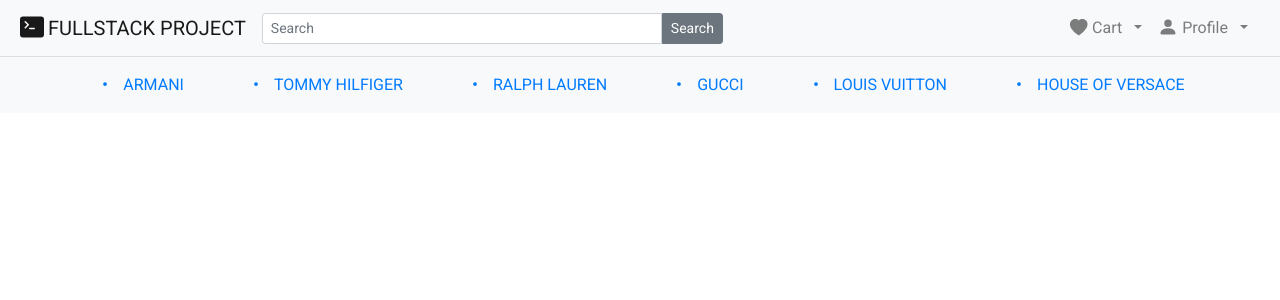
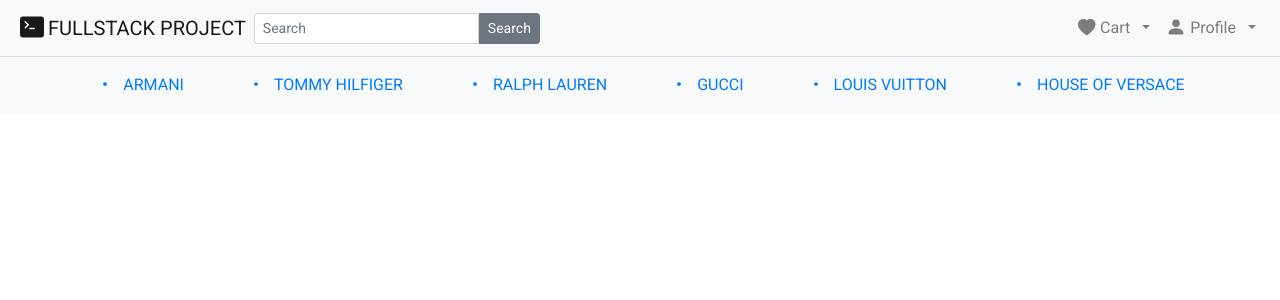
Before and after one commit to yestellar/fullstack_lab, a Vue app: page / in a window 1280 px wide. Shown: the top 300 px of the page. Built offline with nearby package versions, Linux system fonts and the light colour scheme.

Commit message:
Header commponent paddings fixed

```diff
--- a/src/components/Menu.vue
+++ b/src/components/Menu.vue
@@ -6,7 +6,7 @@
             <button type="button" class="menu__button p-1" @click="openHideMenu()">menu <b-icon icon="chevron-down"></b-icon></button>
             <b-nav class="m-auto">
               <div id="cols_container" class="menu__cols-container">
-                <b-row cols="1">
+                <b-row cols="1" class="pt-1 pt-md-0">
                   <b-col col md="4" xl="auto">
                     <b-nav-item href="#" class="menu__menu-item" secondary><b-icon class="mr-2" icon="dot" ></b-icon>ARMANI</b-nav-item>
                   </b-col>
--- a/src/components/Navbar.vue
+++ b/src/components/Navbar.vue
@@ -1,21 +1,21 @@
 <template lang="html">
   <div id="navbar">
-    <b-navbar toggleable="lg" type="light" variant="light">
+    <b-navbar toggleable="lg" type="light" variant="light" class="header">
 
-      <b-navbar-brand href="#" class="ml-1"><b-icon icon="terminal-fill" font-scale="1.2" class="mr-1"></b-icon>{{ projectName }}</b-navbar-brand>
+      <b-navbar-brand href="#" class="ml-1 mr-0 mr-lg-2"><b-icon icon="terminal-fill" font-scale="1.2" class="mr-1"></b-icon>{{ projectName }}</b-navbar-brand>
 
       <b-navbar-toggle target="nav-collapse"></b-navbar-toggle>
 
       <b-collapse id="nav-collapse" is-nav>
         <!-- Right aligned nav items -->
-        <b-navbar-nav class="mr-auto">
-          <b-nav-form class="pv-2">
-            <b-form-input size="sm" style="border-top-right-radius: 0px; border-bottom-right-radius: 0px; width: 400px" placeholder="Search"></b-form-input>
-            <b-button size="sm" style="border-top-left-radius: 0px; border-bottom-left-radius: 0px;" type="submit">Search</b-button>
-          </b-nav-form>
-        </b-navbar-nav>
+          <b-container class="header__form-container p-0" fluid>
+            <b-nav-form class="pt-2 pt-md-0">
+              <b-form-input size="sm" style="border-top-right-radius: 0px; border-bottom-right-radius: 0px;" placeholder="Search"></b-form-input>
+              <b-button size="sm" style="border-top-left-radius: 0px; border-bottom-left-radius: 0px;" type="submit">Search</b-button>
+            </b-nav-form>
+          </b-container>
 
-        <b-navbar-nav class="mr-2">
+        <b-navbar-nav class="ml-auto">
           <!-- Cart dropdown -->
           <b-nav-item-dropdown>
             <template v-slot:button-content>
@@ -58,4 +58,17 @@
 </script>
 
 <style lang="sass" scoped>
+
+  *:focus
+    outline: none
+
+  .header
+    &__form-container
+      li, form
+        width: 100%
+      @media (max-width: 576px)
+      form
+        input
+          width: 225px
+
 </style>
```
